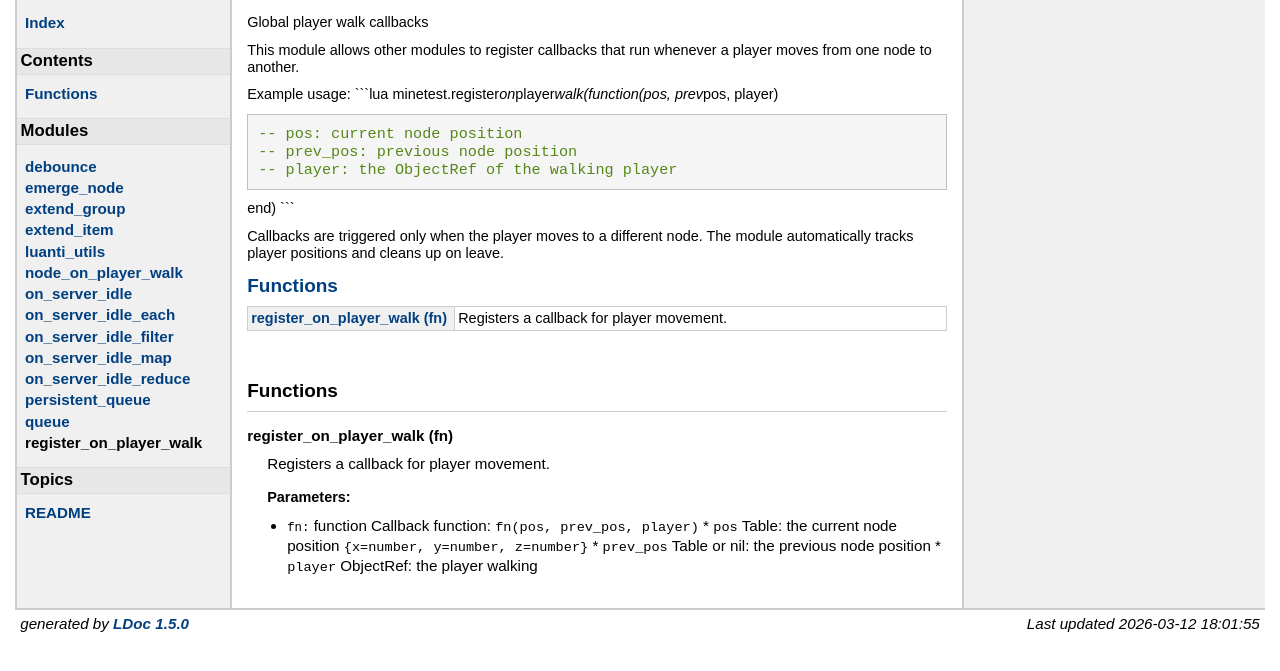
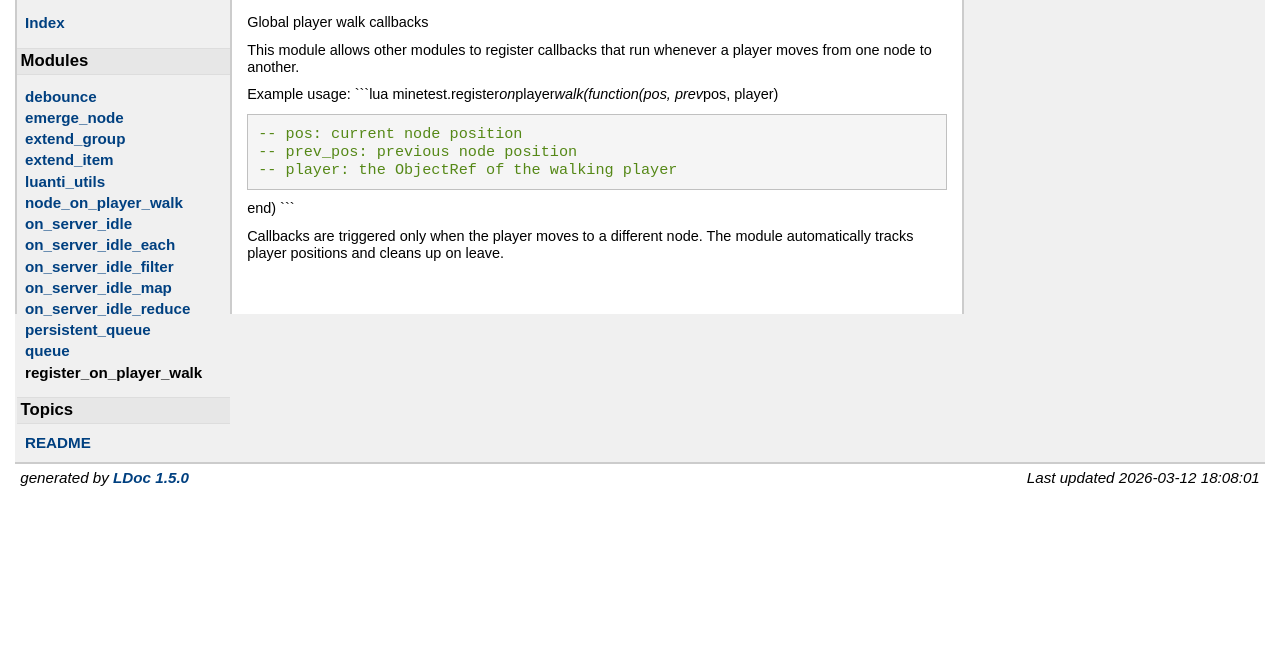
Before and after one commit to bas080/luanti_utils, a plain HTML site: page modules/register_on_player_walk.html in a window 1280 px wide. Shown: the part 63-734 px from the top of the page. Drawn offline with Linux system fonts and the light colour scheme.

Commit message:
deploy: b09bba8d96f02f82caf9d3887096f4388caccc51

```diff
--- a/modules/register_on_player_walk.html
+++ b/modules/register_on_player_walk.html
@@ -32,10 +32,6 @@
   <li><a href="../index.html">Index</a></li>
 </ul>
 
-<h2>Contents</h2>
-<ul>
-<li><a href="#Functions">Functions</a></li>
-</ul>
 
 
 <h2>Modules</h2>
@@ -86,52 +82,18 @@
  The module automatically tracks player positions and cleans up on leave.</p>
 
 
-<h2><a href="#Functions">Functions</a></h2>
-<table class="function_list">
-	<tr>
-	<td class="name" nowrap><a href="#register_on_player_walk">register_on_player_walk (fn)</a></td>
-	<td class="summary">Registers a callback for player movement.</td>
-	</tr>
-</table>
 
 <br/>
 <br/>
 
 
-    <h2 class="section-header "><a name="Functions"></a>Functions</h2>
-
-    <dl class="function">
-    <dt>
-    <a name = "register_on_player_walk"></a>
-    <strong>register_on_player_walk (fn)</strong>
-    </dt>
-    <dd>
-    Registers a callback for player movement.
-
-
-    <h3>Parameters:</h3>
-    <ul>
-        <li><span class="parameter">fn</span>
-         function Callback function: <code>fn(pos, prev_pos, player)</code>
-   * <code>pos</code> Table: the current node position <code>{x=number, y=number, z=number}</code>
-   * <code>prev_pos</code> Table or nil: the previous node position
-   * <code>player</code> ObjectRef: the player walking
-        </li>
-    </ul>
-
-
-
-
-
-</dd>
-</dl>
 
 
 </div> <!-- id="content" -->
 </div> <!-- id="main" -->
 <div id="about">
 <i>generated by <a href="http://github.com/lunarmodules/LDoc">LDoc 1.5.0</a></i>
-<i style="float:right;">Last updated 2026-03-12 18:01:55 </i>
+<i style="float:right;">Last updated 2026-03-12 18:08:01 </i>
 </div> <!-- id="about" -->
 </div> <!-- id="container" -->
 </body>
```
Also changed, not shown: index.html (+1 -1 lines), modules/debounce.html (+1 -1 lines), modules/emerge_node.html (+1 -1 lines), modules/extend_group.html (+1 -1 lines), modules/extend_item.html (+1 -1 lines), modules/luanti_utils.html (+1 -1 lines), modules/node_on_player_walk.html (+1 -1 lines), modules/on_server_idle.html (+1 -1 lines), modules/on_server_idle_each.html (+1 -1 lines), modules/on_server_idle_filter.html (+1 -1 lines), modules/on_server_idle_map.html (+1 -1 lines), modules/on_server_idle_reduce.html (+1 -1 lines), modules/persistent_queue.html (+1 -1 lines), modules/queue.html (+1 -1 lines), 1 more files.
